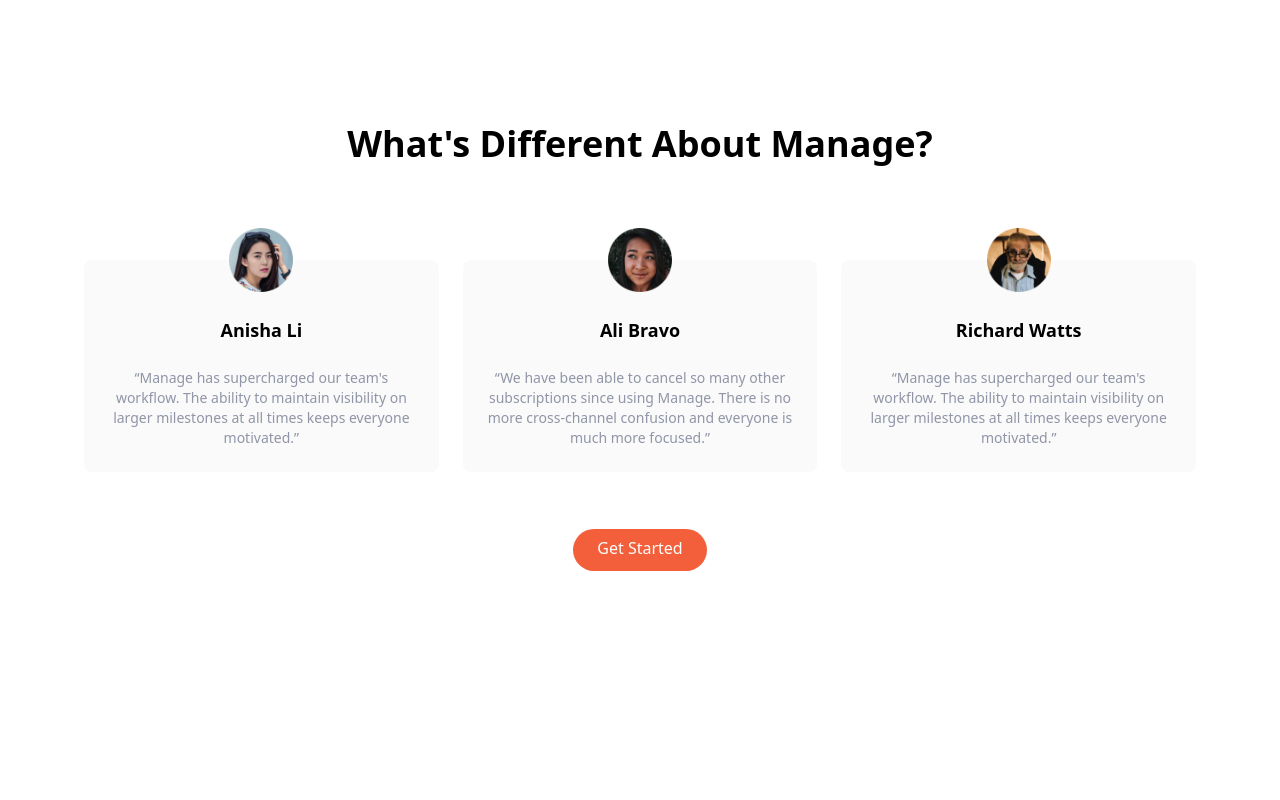
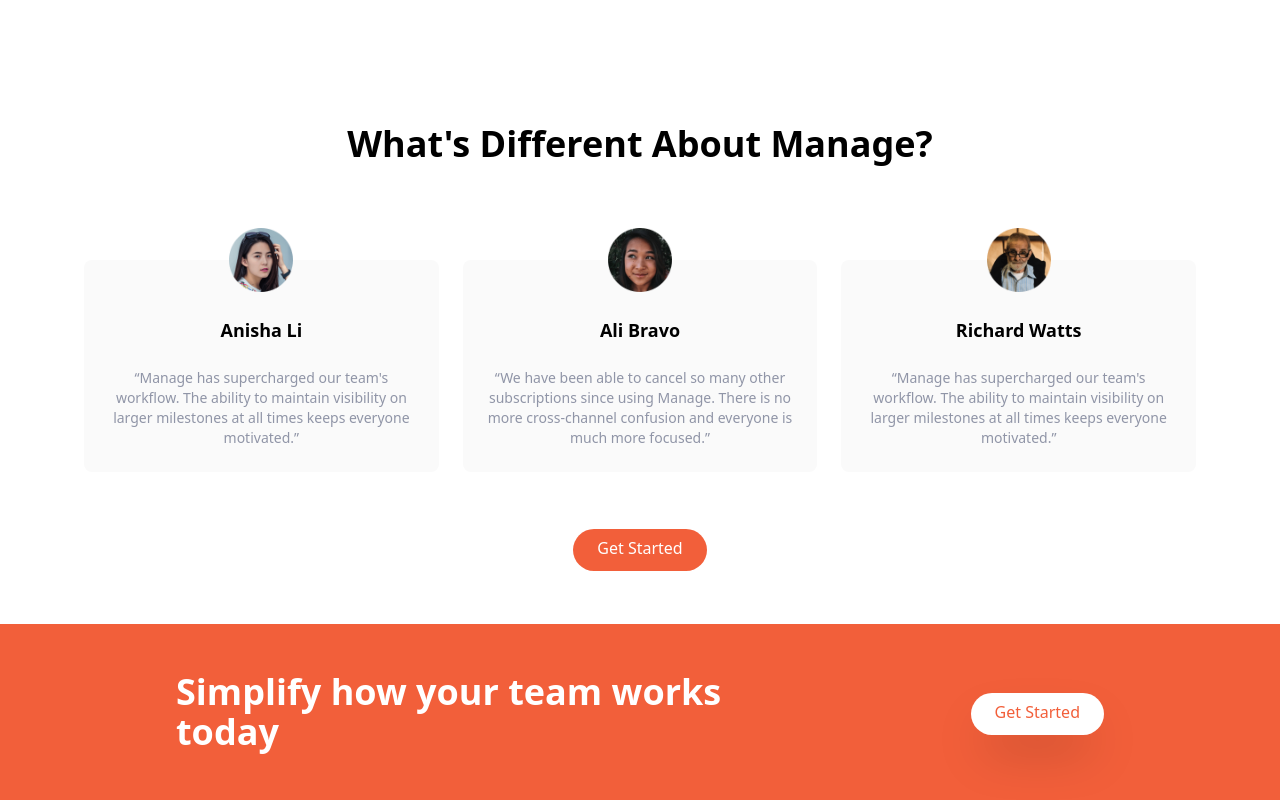
Before and after one commit to danielkim2711/tailwind-landing-page, a React (Create React App) app: page / in a window 1280 px wide. Shown: the part 1144-1944 px from the top of the page. Before the commit the page ends 1768 px from the top, so only its background shows below. Built offline with nearby package versions, Linux system fonts and the light colour scheme; the HTML template or start-up script is replaced by a standard one.

Commit message:
Add CallToAction component

```diff
--- a/src/App.js
+++ b/src/App.js
@@ -4,6 +4,7 @@
 import Hero from './components/Hero';
 import Features from './components/Features.jsx';
 import Testimonial from './components/Testimonial';
+import CallToAction from './components/CallToAction';
 
 function App() {
   return (
@@ -12,6 +13,7 @@
       <Hero />
       <Features />
       <Testimonial />
+      <CallToAction />
     </BrowserRouter>
   );
 }
--- /dev/null
+++ b/src/components/CallToAction.jsx
@@ -0,0 +1,26 @@
+import { Link } from 'react-router-dom';
+
+const CallToAction = () => {
+  return (
+    <section id='cta' className='bg-brightRed'>
+      {/* Flex Container */}
+      <div className='container flex flex-col items-center justify-between px-6 py-24 mx-auto space-y-12 md:py-12 md:flex-row md:space-y-0'>
+        {/* Heading */}
+        <h2 className='text-5xl font-bold leading-tight text-center text-white md:text-4xl md:max-w-xl md:text-left'>
+          Simplify how your team works today
+        </h2>
+        {/* Button */}
+        <div>
+          <Link
+            to='#'
+            className='p-3 px-6 pt-2 text-brightRed bg-white rounded-full shadow-2xl baseline hover:bg-gray-900'
+          >
+            Get Started
+          </Link>
+        </div>
+      </div>
+    </section>
+  );
+};
+
+export default CallToAction;
```
